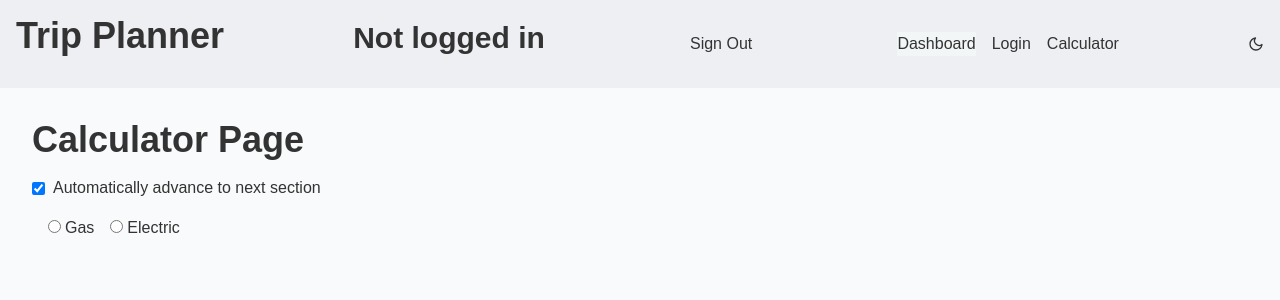
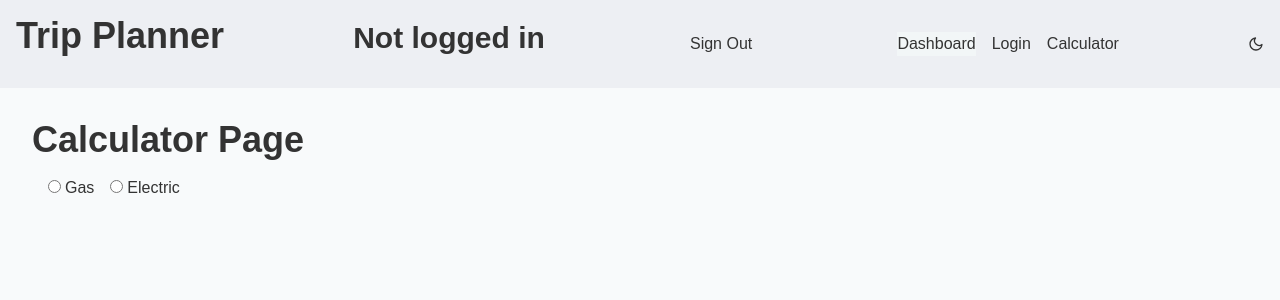
Before and after one commit to adamhinton/mileagebuddy, a Next.js app: page /calculator in a window 1280 px wide. Shown: the top 300 px of the page. Built offline with nearby package versions, Linux system fonts and the light colour scheme; no server answers.

Commit message:
Re-organize form page

```diff
--- a/src/app/calculator/page.tsx
+++ b/src/app/calculator/page.tsx
@@ -8,17 +8,16 @@
 // Form validation will be done by Zod.
 // Form displays input errors next to each input (if there is an error), as well as a summary of the first three sections with errors at the top of the form.
 
+import { useState, useMemo } from "react";
+import { useForm, FieldErrors } from "react-hook-form";
+import { zodResolver } from "@hookform/resolvers/zod";
 import {
 	Vehicle_For_db_POST,
 	VehicleToBePostedSchema,
 	Gas_Vehicle_For_DB_POST,
 	Electric_Vehicle_For_DB_POST,
 } from "../utils/server/types/VehicleTypes/POSTVehicleTypes";
-import { useMemo } from "react";
 import mySubmitLogic from "./formActions";
-import { FieldErrors, useForm } from "react-hook-form";
-import { zodResolver } from "@hookform/resolvers/zod";
-import { useState } from "react";
 import VehicleDataSubForm from "./CalculatorFormComponents/FormSubSections/VehicleDataSubForm";
 import PurchaseAndSalesSubForm from "./CalculatorFormComponents/FormSubSections/PurchaseAndSalesSubForm";
 import UsageSubForm from "./CalculatorFormComponents/FormSubSections/UsageSubForm";
@@ -33,52 +32,31 @@ import {
 	useFormNavigation,
 } from "./calculatorUtils/FormNavUtils";
 
-// TODO:
-// Next buttons? Tie to (un)collapsing
-// // Maybe delete auto-advance checkbox if so
-// Edit functionality
-// Animations or something
-// Persist form data on page refresh
-// Default values:
-// // Figure out where to save these
-// // Make input default values actually save to form values; right now user has to tab over input
-// More tests
-// Make this file a bit smaller, abstractify some stuff
-
-// SPECS:
-// Stretch: optimistic UI updates
-// Specifics of form inputs:
-
 // TYPES/VALIDATION
 // Vehicle is DeepReadOnly right now, need to make mutable version for this which will be easy
-// Use VehicleToBePostedSchema from zod and the ts type Vehicle_For_DB_POST here. That will be the object which guides the zod validaton. It omits things like vehicleID etc.
+// Use VehicleToBePostedSchema from zod and the ts type Vehicle_For_DB_POST here. That will be the object which guides the zod validation. It omits things like vehicleID etc.
 // Use Vehicle_For_DB_PATCH and VehicleSchemaForPATCH when editing a vehicle using this form
 // Note: VehicleToBePostedSchema is a union of GasVehicleSchemaForPOST and ElectricVehicleSchemaForPOST. Will have to do validation on one or the other based on user input, you can't do zod validation on a union type. but that shouldn't be too hard.
 
-// STRETCH:
-// Real time calculations? Maybe broken down by section.
+/**Better way of toggling collapsed state than true or false */
+export type CollapsedOrNot = "isCollapsed" | "isNotCollapsed";
 
 const CalculatorPage = () => {
 	return (
 		<section className="h-screen p-4 sm:p-6 md:p-8">
 			<h1 className="text-2xl sm:text-3xl md:text-4xl">Calculator Page</h1>
-
 			<CalculateMileageForm />
 		</section>
 	);
 };
 
-export default CalculatorPage;
-
-/**Better way of toggling collapsed state than true or false */
-export type CollapsedOrNot = "isCollapsed" | "isNotCollapsed";
-
 const CalculateMileageForm = () => {
-	// Determines whether each section is collapsed or not
+	// User can collapse or uncollapse form sections
+	// Hitting "next" in a section also scrolls to the next section and uncollapses it
+	// This state (obviously) tracks which sections are collapsed or not)
 	const [collapsedSections, setCollapsedSections] = useState<
 		Record<CollapsibleSectionTitles, CollapsedOrNot>
 	>({
-		// Set initial collapsed state for each section except the first
 		gasVehicleData: "isNotCollapsed",
 		vehicleData: "isCollapsed",
 		electricVehicleData: "isCollapsed",
@@ -89,24 +67,17 @@ const CalculateMileageForm = () => {
 		variableCosts: "isCollapsed",
 	});
 
-	// Checkmark that user de-selects if they don't want to be auto-advanced to next section
-	const [autoAdvance, setAutoAdvance] = useState(true);
-
-	// Show the error summary at the top of the form
+	/**Shows bullet-pointed errors at top of form after user hits submit */
 	const [isShowErrorSummary, setisShowErrorSummary] = useState(false);
 
+	// Form setup
 	const form = useForm<Vehicle_For_db_POST>({
-		// This is how it knows to validate with zod
+		// This is how you tell rhf to use zod for validation
 		resolver: zodResolver(VehicleToBePostedSchema),
-		// Can put default values here if needed: defaultValues: {...}
 	});
 
 	const {
 		register,
-		/**
-		 * built in RHF function that automatically performs zod validation,
-		 * then passes the form data to whatever you pass as a callback in <form onSubmit={mySubmitFunction(callback)}>
-		 */
 		handleSubmit,
 		setValue,
 		getValues,
@@ -116,11 +87,13 @@ const CalculateMileageForm = () => {
 
 	const formValues = getValues();
 
-	// Using this instead of formValues.type because this way the form re-renders when watchedVehicleType changes
+	/**Changes the displayed form section when user indicates that they have a gas or EV
+	 *
+	 * Can't just use formValues.type for this because the component won't re-render when that changes
+	 */
 	const watchedVehicleType = watch("type");
 
-	// The order form sections are displayed in
-	// Don't totally understand why this needs to be a useMemo, but linter yells at me in the useCallback below if I don't
+	/**The order form sections are listed in, for form navigation purposes */
 	const formSectionOrder = useMemo(() => {
 		const formSectionOrder: Readonly<CollapsibleSectionTitles[]> = [
 			watchedVehicleType === "gas" ? "gasVehicleData" : "electricVehicleData",
@@ -144,24 +117,11 @@ const CalculateMileageForm = () => {
 	console.log("formValues inside form before submit:", formValues);
 	console.log("errors inside form before submit:", errors);
 
-	// Comes first by default
+	// new vehicles should always come first in user's list
 	setValue("vehiclesOrder", 1);
 
 	return (
 		<form onSubmit={handleSubmit(mySubmitLogic)}>
-			<div className="mb-4 flex items-center">
-				<input
-					type="checkbox"
-					id="autoAdvance"
-					checked={autoAdvance}
-					onChange={(e) => setAutoAdvance(e.target.checked)}
-					className="mr-2"
-				/>
-				<label htmlFor="autoAdvance">
-					Automatically advance to next section
-				</label>
-			</div>
-
 			{isShowErrorSummary && <FormErrorSummary errors={errors} />}
 
 			<div className="ml-4">
@@ -212,9 +172,7 @@ const CalculateMileageForm = () => {
 				/>
 			) : null}
 
-			{/* User has to specify vehicle type (gas or electric) before seeing the rest of the form
-			 Each of these sub-forms is a sub-object of Vehicle_For_db_POST
-			*/}
+			{/* User has to specify vehicle type (gas or electric) before seeing the rest of the form */}
 			{watchedVehicleType && (
 				<>
 					<VehicleDataSubForm
@@ -294,3 +252,5 @@ const CalculateMileageForm = () => {
 		</form>
 	);
 };
+
+export default CalculatorPage;
```
